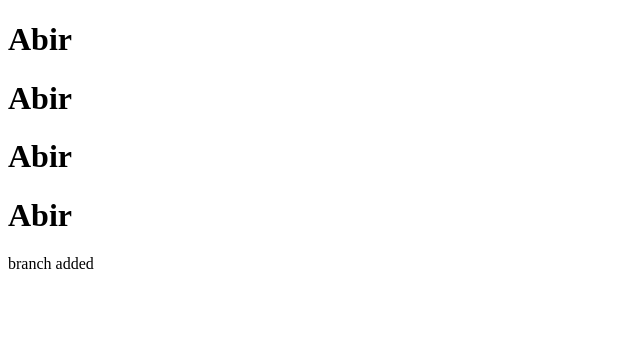
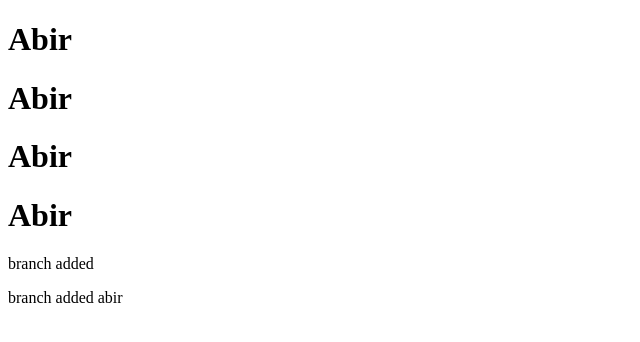
Before and after one commit to Abirhossain2084/TestBranching, a plain HTML site: page index.html in a window 1280 px wide. Shown: the whole page, without its empty margins (0-640 px from the left). Drawn offline with Linux system fonts and the light colour scheme.

Commit message:
added by abir

```diff
--- a/index.html
+++ b/index.html
@@ -13,5 +13,6 @@
 
 
     <p>branch added</p>
+    <p>branch added abir</p>
 </body>
 </html>
```
